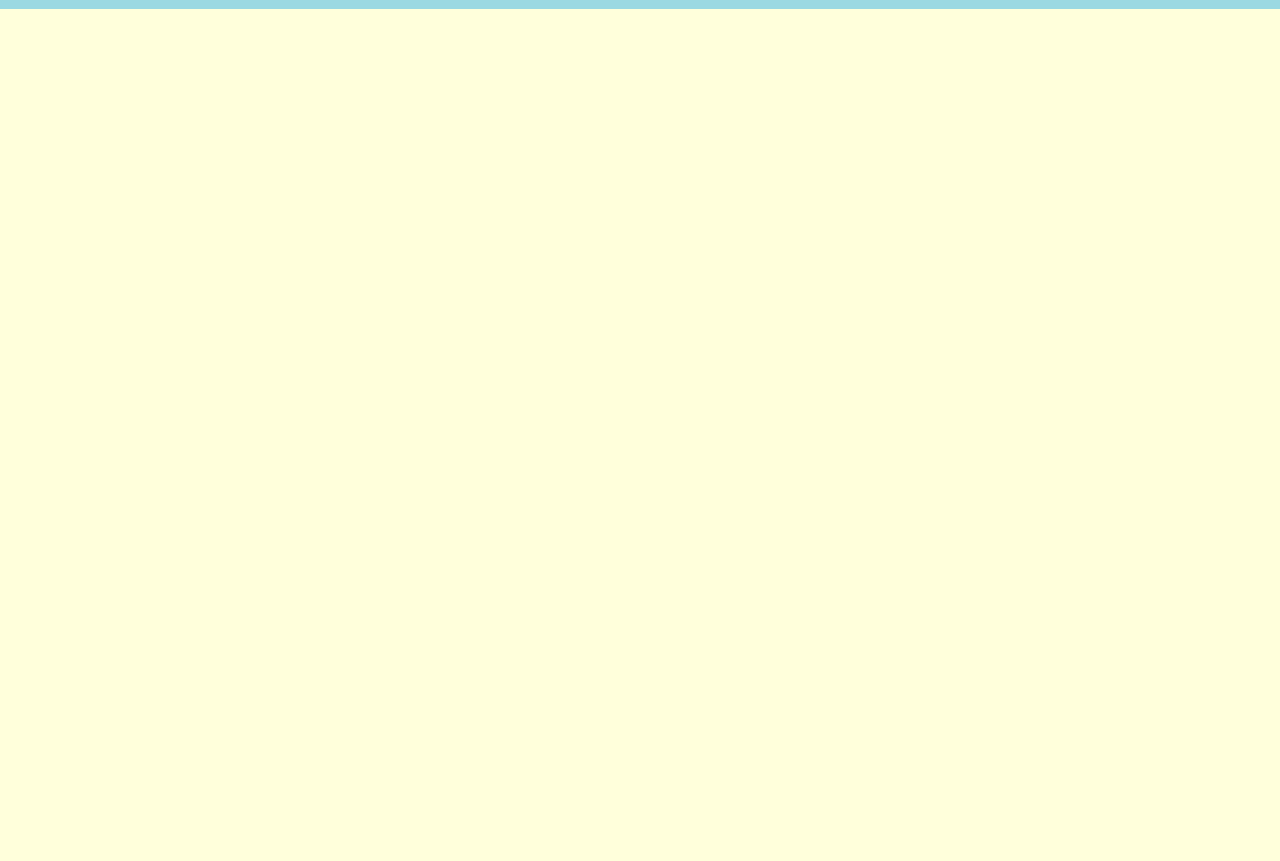
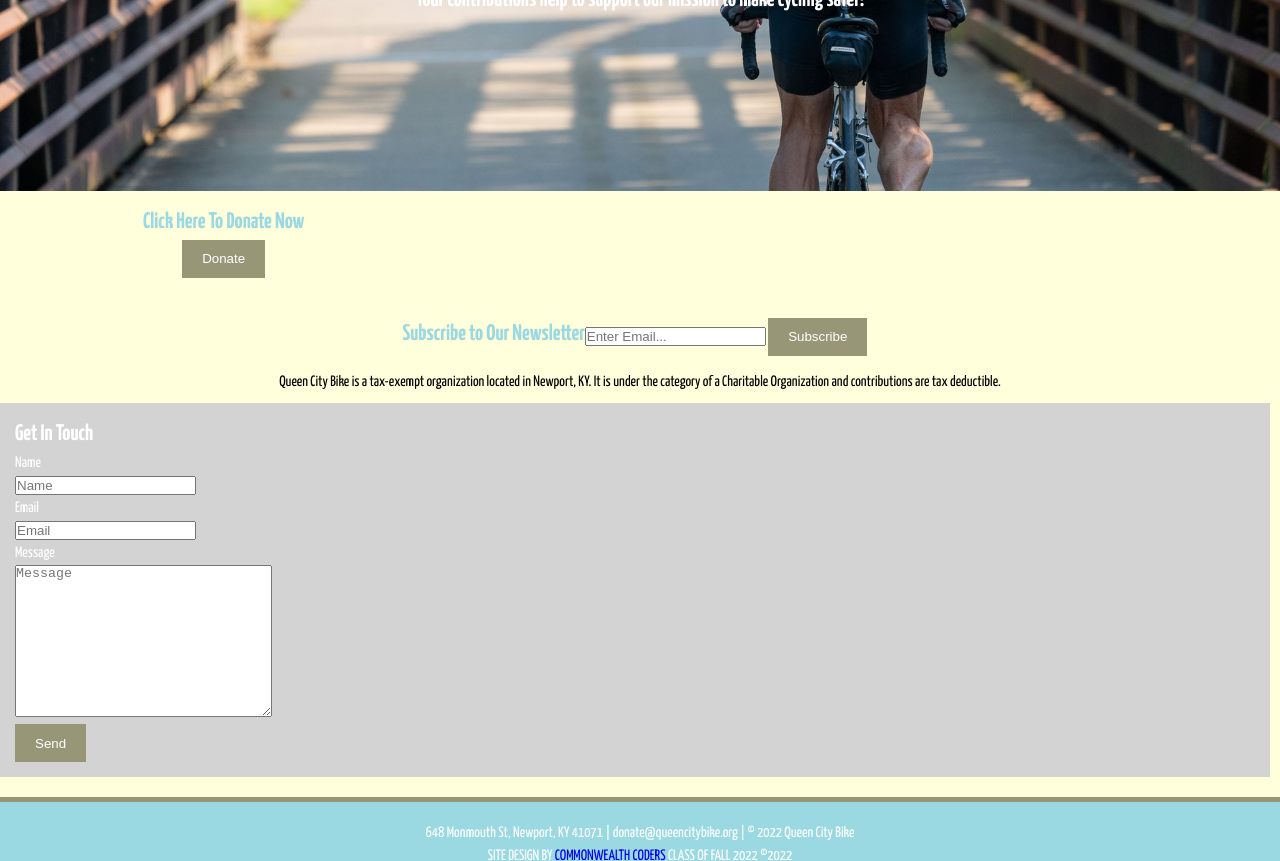
Before and after one commit to commonwealthcoders-group-5/CC5-CapstoneProject-QueenCityBike, a plain HTML site: page aboutus.html in a window 1280 px wide. Shown: the part 314-1175 px from the top of the page. Before the commit the page ends 800 px from the top, so only its background shows below. Drawn offline with Linux system fonts and the light colour scheme.

Commit message:
Add files via upload

```diff
--- a/aboutus.html
+++ b/aboutus.html
@@ -23,7 +23,7 @@
   <header>
 
     <div class="container">
-      <img id="hope" src="Images/mainLogo.png" alt="hhs logo" width="125" height="100">
+      <img id="hope" src="Images/mainLogo.png" alt="queencitybikelogo" width="125" height="100">
       <div id="branding">
         <br>
         <br>
@@ -37,7 +37,7 @@
           </li>
 
           <li>
-            <a href="aboutus.html">ABOUT US</a>
+            <a href="aboutus.html">Donate</a>
           </li>
 
           <li>
@@ -50,11 +50,101 @@
   </header>
 
   <!-- !stuff goes here!!! -->
+
+ <!-- ? -->
+ <!-- Showcase Section -->
+ <section id="showcase">
+   <div class="container">
+     <h1>
+       Donate
+     </h1>
+     <h2>
+       Your contributions help to support our mission to make cycling safer!
+     </h2>
+   </div>
+ </section>
+
+<!-- ? -->
+ <!-- Boxes -->
+<section id="boxes">
+  <div class="container">
+    <div class="box">
+
+      <h1>Click Here To Donate Now</h1>
+      <button class="btn-1">Donate</button>
+    </div>
+  </div>
+</section>
+
+<!-- ? -->
+<!-- Newsletter -->
+<section id="newsletter">
+  <div class="container">
+    <h1>
+      Subscribe to Our Newsletter
+    </h1>
+    <form>
+      <input type="email" placeholder="Enter Email..."
+      name="email" title="Subscribe">
+      <button class="btn-1">Subscribe</button>
+    </form>
+  </div>
+</section>
+
+
+<!-- ? -->
+<!-- About -->
+<section id"about">
+<div class="container">
+  <p>
+    Queen City Bike is a tax-exempt organization located in Newport, KY. It is under the category of a Charitable Organization and contributions are tax deductible.
+  </p>
+
+
+
+
+</div>
+</section>
+
+
+	<!-- ? -->
+  <!-- Contact Section -->
+  <section>
+    <aside class="sidebar">
+      <div class="dark">
+        <h2>Get In Touch</h2>
+        <form class="contact">
+          <div>
+            <label for="name">Name</label>
+            <br>
+            <input type="text" placeholder="Name"
+            id="name" name="name">
+          </div>
+          <div>
+            <label for="email">Email</label>
+            <br>
+            <input type="email" placeholder="Email"
+            id="email" name="email">
+          </div>
+          <div>
+            <label for="message">Message</label>
+            <br>
+            <textarea name="message" id="message" placeholder="Message" cols="30" rows="10"></textarea>
+          </div>
+          <button class="btn-1">Send</button>
+
+        </form>
+
+      </div>
+    </aside>
+  </section>
+
+
   <footer>
     <p>
       648 Monmouth St, Newport, KY 41071 | donate@queencitybike.org | © 2022 Queen City Bike
       <br>
-      SITE DESIGN BY <a href="https://commonwealthcoders.com/">COMMONWEALTH CODERS</a> CALSS OF FALL 2022 &copy;2022
+      SITE DESIGN BY <a href="https://commonwealthcoders.com/">COMMONWEALTH CODERS</a> CLASS OF FALL 2022 &copy;2022
     </p>
       <!--! -->
       <nav>
@@ -78,4 +168,6 @@
 
 </body>
 
+
+
 </html>
--- a/aboutusCSS.css
+++ b/aboutusCSS.css
@@ -1 +1,64 @@
 /*? Heather's css */
+@import url('https://fonts.googleapis.com/css2?family=Yanone+Kaffeesatz:wght@400;700&display=swap');
+
+body{
+	font-family: 'Yanone Kaffeesatz', sans-serif;
+	font-size: 15px;
+    padding: 0;
+    margin: 0;
+    line-height: 1.5;
+    background-color: #ffffdb;}
+
+
+	.btn-1{
+		height: 38px;
+		background-color: #979778;
+		border: 0;
+		padding: 0 20px;
+		color: #fff
+
+	}
+
+	.dark{
+		padding:15px;
+		margin-top: 10px;
+		margin-bottom: 10px;
+		background-color: lightgrey;
+		color: white;
+	}
+
+	/* ? Showcase */
+	#showcase{
+		text-align: center;
+		color: #fff}
+
+	/* ? Newsletter */
+	#newsletter{
+		padding: 15px;
+		color: #9BD9E2;
+
+	}
+
+	#newsletter > .container{
+		display: flex;
+		padding-right: 10px;
+		padding-top: 10px;
+		justify-content: center;
+	}
+
+	#boxes > .container{
+		display: flex;
+		padding: 15px;
+		text-align: center;
+		color: #9BD9E2
+	}
+
+	#boxes{
+		justify-content: center;
+	}
+
+	.sidebar{
+		margin-top: 10px;
+		margin-right:10px
+
+	}
--- a/index.html
+++ b/index.html
@@ -2,18 +2,21 @@
 <html lang="en">
 <!-- * Comment Color-Coding -->
 <!-- ! Wyatt -->
+<!-- ? Heather -->
 <!-- TODO: Jared -->
 
 <head>
   <meta charset="UTF-8">
   <meta http-equiv="X-UA-Compatible" content="IE=edge">
   <meta name="viewport" content="width=device-width, initial-scale=1.0">
-  <meta name="author" content="Wyatt Adkins,Jared Conner">
+
+  <meta name="author" content="Wyatt Adkins,Jared Conner,Heather Mills">
   <!-- TODO: This is Jared's Font Awesome Kit, but all the images are free, any kit can be used. -->
   <script src="https://kit.fontawesome.com/09f0a1845e.js" crossorigin="anonymous"></script>
 
+  <link rel="stylesheet" href="aboutusCSS.css">
   <link rel="stylesheet" href="style.css">
-  <link rel="stylesheet" href="indexCSS.css">
+
   <title>Queen City Bike</title>
 </head>
 
@@ -21,7 +24,7 @@
   <header>
 
     <div class="container">
-      <img id="hope" src="Images/mainLogo.png" alt="QueenCityBike logo" width="125" height="100">
+      <img id="hope" src="Images/mainLogo.png" alt="queencitybikelogo" width="125" height="100">
       <div id="branding">
         <br>
         <br>
@@ -32,6 +35,10 @@
         <ul>
           <li>
             <a href="index.html">HOME</a>
+          </li>
+
+          <li>
+            <a href="aboutus.html">Donate</a>
           </li>
 
           <li>
@@ -118,7 +125,7 @@
   <section id="services">
     <div class="container">
       <article class="main-col">
-        <h1 class="page-title">Donate</h1>
+        <h1 class="page-title">Donation info</h1>
         <ul>
           <li>
             <h2>Give once</h2>
@@ -139,7 +146,7 @@
       </div>
 
 
-      <h3 id="DonateButton" ><a href="index.html">Click Here To Donate</a></h3>
+      <h3 id="DonateButton" ><a href="aboutus.html">Click Here To Donate</a></h3>
 
 
 
```
